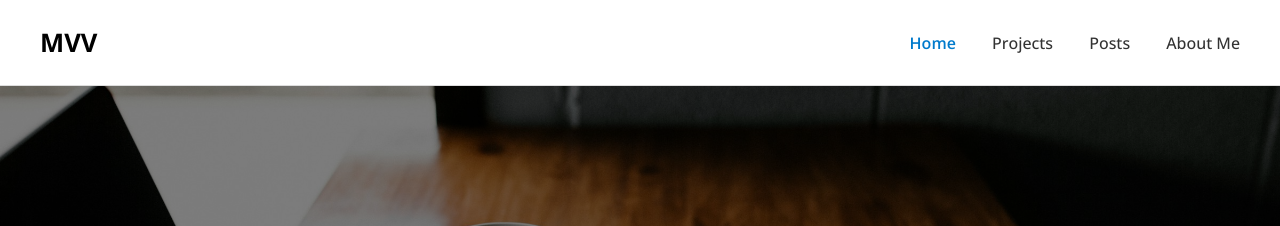
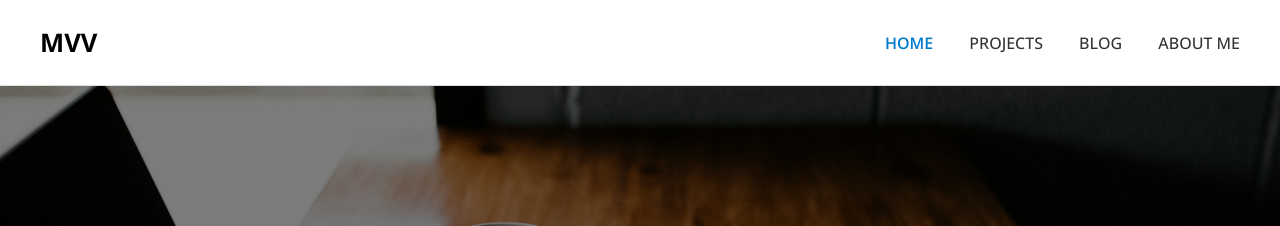
Before and after one commit to marcovietovega/portfolio, a Jekyll site: the page built from index.md, in a window 1280 px wide and 900 px high. Shown: the top 226 px of the window. Built offline with Jekyll 4.4.1, drawn with Linux system fonts in a browser that asks for light colours.

Commit message:
fix: standardize navigation link text in header
Updated the navigation links in header.html to use consistent capitalization for improved readability.

```diff
--- a/_includes/header.html
+++ b/_includes/header.html
@@ -4,10 +4,10 @@
       <a href="{{ '/' | relative_url }}">{{ site.title }}</a>
     </h1>
     <nav class="nav">
-      <a href="{{ '/' | relative_url }}" {% if page.url == '/' or page.url == '/index.html' %}class="current"{% endif %}>Home</a>
-      <a href="{{ '/projects' | relative_url }}" {% if page.url contains '/projects' %}class="current"{% endif %}>Projects</a>
-      <a href="{{ '/blog' | relative_url }}" {% if page.url contains '/blog' %}class="current"{% endif %}>Posts</a>
-      <a href="{{ '/about' | relative_url }}" {% if page.url contains '/about' %}class="current"{% endif %}>About Me</a>
+      <a href="{{ '/' | relative_url }}" {% if page.url == '/' or page.url == '/index.html' %}class="current"{% endif %}>HOME</a>
+      <a href="{{ '/projects' | relative_url }}" {% if page.url contains '/projects' %}class="current"{% endif %}>PROJECTS</a>
+      <a href="{{ '/blog' | relative_url }}" {% if page.url contains '/blog' %}class="current"{% endif %}>BLOG</a>
+      <a href="{{ '/about' | relative_url }}" {% if page.url contains '/about' %}class="current"{% endif %}>ABOUT ME</a>
     </nav>
   </div>
 </header>
```
